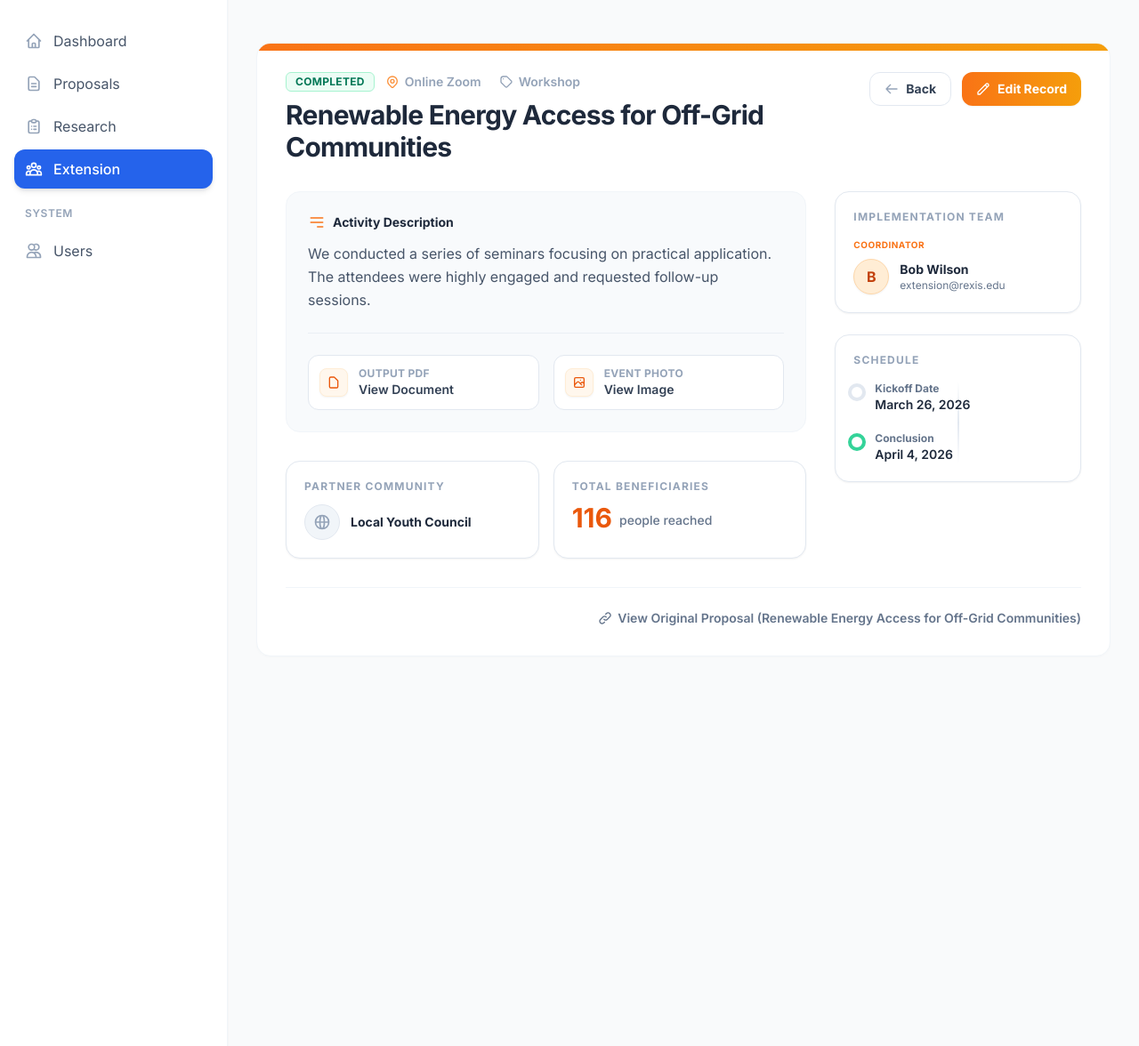
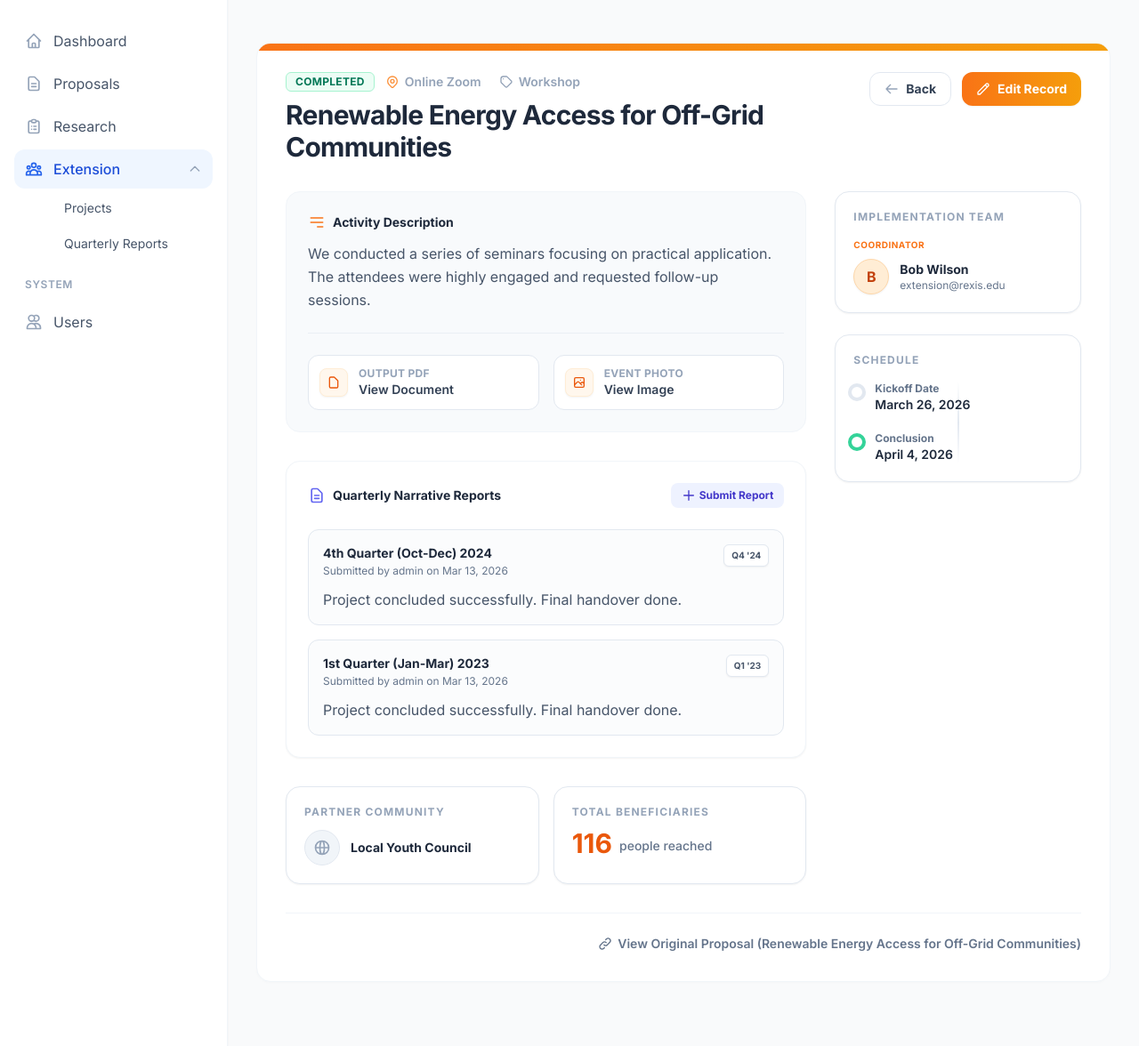
Before and after one commit to lanzy-lanzy/rexis, a Django app: page /extension/1/ in a window 1280 px wide. Shown: the part 64-1240 px from the top of the page at 89% size. Run offline with Django 4.2, Linux system fonts and the light colour scheme; a user stored in the database is signed in; data comes from the database, SQL or seed files in the repository; both versions use the stored data as it was after the commit; some libraries are stand-ins or nearby versions.

Commit message:
feat: Implement extension module with comprehensive quarterly narrative reporting for extension activities.

```diff
--- a/extension/models.py
+++ b/extension/models.py
@@ -66,3 +66,41 @@ class ExtensionRecord(models.Model):
 
     def __str__(self):
         return self.title
+
+
+class ReportQuarter(models.TextChoices):
+    Q1 = 'Q1', '1st Quarter (Jan-Mar)'
+    Q2 = 'Q2', '2nd Quarter (Apr-Jun)'
+    Q3 = 'Q3', '3rd Quarter (Jul-Sep)'
+    Q4 = 'Q4', '4th Quarter (Oct-Dec)'
+
+
+class NarrativeReport(models.Model):
+    extension_record = models.ForeignKey(
+        ExtensionRecord,
+        on_delete=models.CASCADE,
+        related_name='narrative_reports'
+    )
+    quarter = models.CharField(max_length=2, choices=ReportQuarter.choices)
+    report_year = models.PositiveIntegerField(
+        help_text="The year this report covers (e.g. 2024)"
+    )
+    narrative = models.TextField(
+        help_text="Detailed narrative report of activities, achievements, and issues."
+    )
+    submitted_by = models.ForeignKey(
+        settings.AUTH_USER_MODEL,
+        on_delete=models.SET_NULL,
+        null=True,
+        related_name='submitted_narratives'
+    )
+    date_submitted = models.DateTimeField(auto_now_add=True)
+
+    class Meta:
+        ordering = ['-report_year', '-quarter']
+        unique_together = ['extension_record', 'quarter', 'report_year']
+        verbose_name = 'Narrative Report'
+        verbose_name_plural = 'Narrative Reports'
+
+    def __str__(self):
+        return f"{self.get_quarter_display()} {self.report_year} - {self.extension_record.title}"
--- a/extension/urls.py
+++ b/extension/urls.py
@@ -6,4 +6,6 @@ urlpatterns = [
     path('create/', views.extension_create, name='extension_create'),
     path('<int:pk>/', views.extension_detail, name='extension_detail'),
     path('<int:pk>/edit/', views.extension_edit, name='extension_edit'),
+    path('<int:pk>/reports/add/', views.add_narrative_report, name='add_extension_report'),
+    path('reports/quarterly/', views.quarterly_reports_list, name='quarterly_reports'),
 ]
--- a/extension/views.py
+++ b/extension/views.py
@@ -5,8 +5,8 @@ from django.http import HttpRequest, HttpResponse
 from django.core.paginator import Paginator
 from django.db.models import Q
 
-from .models import ExtensionRecord, ExtensionStatus
-from .forms import ExtensionRecordForm
+from .models import ExtensionRecord, ExtensionStatus, NarrativeReport, ReportQuarter
+from .forms import ExtensionRecordForm, NarrativeReportForm
 from proposals.models import Proposal, ProposalStatus, ProposalType
 from users.models import UserRole
 
@@ -88,3 +88,56 @@ def extension_edit(request: HttpRequest, pk: int) -> HttpResponse:
         form = ExtensionRecordForm(instance=record)
 
     return render(request, 'extension/extension_form.html', {'form': form, 'record': record})
+
+
+@login_required
+def add_narrative_report(request: HttpRequest, pk: int) -> HttpResponse:
+    record = get_object_or_404(ExtensionRecord, pk=pk)
+
+    if not request.user.is_extension_staff and not request.user.is_admin:
+        messages.error(request, 'Access denied. Extension staff only.')
+        return redirect('extension_detail', pk=pk)
+
+    if request.method == 'POST':
+        form = NarrativeReportForm(request.POST)
+        if form.is_valid():
+            report = form.save(commit=False)
+            report.extension_record = record
+            report.submitted_by = request.user
+            report.save()
+            messages.success(request, 'Narrative report added successfully!')
+            return redirect('extension_detail', pk=record.pk)
+    else:
+        form = NarrativeReportForm()
+
+    return render(request, 'extension/narrative_report_form.html', {'form': form, 'record': record})
+
+
+@login_required
+def quarterly_reports_list(request: HttpRequest) -> HttpResponse:
+    reports = NarrativeReport.objects.select_related('extension_record', 'submitted_by')
+
+    year_filter = request.GET.get('year')
+    quarter_filter = request.GET.get('quarter')
+
+    if year_filter:
+        reports = reports.filter(report_year=year_filter)
+    if quarter_filter:
+        reports = reports.filter(quarter=quarter_filter)
+
+    available_years = NarrativeReport.objects.values_list('report_year', flat=True).distinct().order_by('-report_year')
+    quarters = ReportQuarter.choices
+
+    paginator = Paginator(reports, 10)
+    page_number = request.GET.get('page')
+    page_obj = paginator.get_page(page_number)
+
+    context = {
+        'page_obj': page_obj,
+        'available_years': available_years,
+        'quarters': quarters,
+        'current_year_filter': year_filter,
+        'current_quarter_filter': quarter_filter,
+    }
+
+    return render(request, 'extension/quarterly_reports_list.html', context)
--- a/templates/base.html
+++ b/templates/base.html
@@ -74,12 +74,26 @@
                 {% endif %}
 
                 {% if user.is_extension_staff or user.is_admin or user.is_faculty %}
-                <a href="{% url 'extension_list' %}" class="flex items-center px-3 py-2.5 mt-1 rounded-xl transition-all duration-200 group {% if 'extension' in request.resolver_match.url_name or '/extension/' in request.path %}bg-blue-600 text-white shadow-md font-medium{% else %}text-slate-600 hover:bg-slate-50 hover:text-slate-900{% endif %}">
-                    <svg class="w-5 h-5 mr-3 transition-colors {% if 'extension' in request.resolver_match.url_name or '/extension/' in request.path %}text-white{% else %}text-slate-400 group-hover:text-blue-600{% endif %}" fill="none" stroke="currentColor" viewBox="0 0 24 24">
-                        <path stroke-linecap="round" stroke-linejoin="round" stroke-width="2" d="M17 20h5v-2a3 3 0 00-5.356-1.857M17 20H7m10 0v-2c0-.656-.126-1.283-.356-1.857M7 20H2v-2a3 3 0 015.356-1.857M7 20v-2c0-.656.126-1.283.356-1.857m0 0a5.002 5.002 0 019.288 0M15 7a3 3 0 11-6 0 3 3 0 016 0zm6 3a2 2 0 11-4 0 2 2 0 014 0zM7 10a2 2 0 11-4 0 2 2 0 014 0z"></path>
-                    </svg>
-                    Extension
-                </a>
+                <div x-data="{ open: {% if 'extension' in request.resolver_match.url_name or 'quarterly_reports' in request.resolver_match.url_name or '/extension/' in request.path %}true{% else %}false{% endif %} }" class="mt-1">
+                    <button @click="open = !open" class="w-full flex items-center justify-between px-3 py-2.5 rounded-xl transition-all duration-200 group {% if 'extension' in request.resolver_match.url_name or 'quarterly_reports' in request.resolver_match.url_name or '/extension/' in request.path %}bg-blue-50 text-blue-700 font-medium{% else %}text-slate-600 hover:bg-slate-50 hover:text-slate-900{% endif %}">
+                        <div class="flex items-center">
+                            <svg class="w-5 h-5 mr-3 transition-colors {% if 'extension' in request.resolver_match.url_name or 'quarterly_reports' in request.resolver_match.url_name or '/extension/' in request.path %}text-blue-600{% else %}text-slate-400 group-hover:text-blue-600{% endif %}" fill="none" stroke="currentColor" viewBox="0 0 24 24">
+                                <path stroke-linecap="round" stroke-linejoin="round" stroke-width="2" d="M17 20h5v-2a3 3 0 00-5.356-1.857M17 20H7m10 0v-2c0-.656-.126-1.283-.356-1.857M7 20H2v-2a3 3 0 015.356-1.857M7 20v-2c0-.656.126-1.283.356-1.857m0 0a5.002 5.002 0 019.288 0M15 7a3 3 0 11-6 0 3 3 0 016 0zm6 3a2 2 0 11-4 0 2 2 0 014 0zM7 10a2 2 0 11-4 0 2 2 0 014 0z"></path>
+                            </svg>
+                            Extension
+                        </div>
+                        <svg class="w-4 h-4 text-slate-400 transition-transform duration-200" :class="{'rotate-180': open}" fill="none" stroke="currentColor" viewBox="0 0 24 24"><path stroke-linecap="round" stroke-linejoin="round" stroke-width="2" d="M19 9l-7 7-7-7"></path></svg>
+                    </button>
+
+                    <div x-show="open" x-collapse class="mt-1 space-y-1 pl-11 pr-2">
+                        <a href="{% url 'extension_list' %}" class="block px-3 py-2 text-sm rounded-lg transition-colors {% if request.resolver_match.url_name == 'extension_list' %}bg-blue-600 text-white font-medium shadow-sm{% else %}text-slate-600 hover:bg-slate-100 hover:text-slate-900{% endif %}">
+                            Projects
+                        </a>
+                        <a href="{% url 'quarterly_reports' %}" class="block px-3 py-2 text-sm rounded-lg transition-colors {% if request.resolver_match.url_name == 'quarterly_reports' %}bg-blue-600 text-white font-medium shadow-sm{% else %}text-slate-600 hover:bg-slate-100 hover:text-slate-900{% endif %}">
+                            Quarterly Reports
+                        </a>
+                    </div>
+                </div>
                 {% endif %}
 
                 {% if user.is_admin %}
--- a/templates/extension/extension_detail.html
+++ b/templates/extension/extension_detail.html
@@ -93,6 +93,48 @@
                             </a>
                             {% endif %}
                         </div>
+                    </div>
+
+                    <!-- Narrative Reports Section -->
+                    <div class="bg-white rounded-2xl p-6 border border-slate-100 shadow-sm">
+                        <div class="flex items-center justify-between mb-6">
+                            <h3 class="text-sm font-bold text-slate-800 flex items-center gap-2">
+                                <svg class="w-5 h-5 text-indigo-500" fill="none" stroke="currentColor" viewBox="0 0 24 24"><path stroke-linecap="round" stroke-linejoin="round" stroke-width="2" d="M9 12h6m-6 4h6m2 5H7a2 2 0 01-2-2V5a2 2 0 012-2h5.586a1 1 0 01.707.293l5.414 5.414a1 1 0 01.293.707V19a2 2 0 01-2 2z"></path></svg>
+                                Quarterly Narrative Reports
+                            </h3>
+                            {% if user == record.coordinator or user.is_admin %}
+                            <a href="{% url 'add_extension_report' record.pk %}" class="inline-flex items-center px-3 py-1.5 bg-indigo-50 text-indigo-700 text-xs font-bold rounded-lg hover:bg-indigo-100 transition-colors">
+                                <svg class="w-4 h-4 mr-1" fill="none" stroke="currentColor" viewBox="0 0 24 24"><path stroke-linecap="round" stroke-linejoin="round" stroke-width="2" d="M12 4v16m8-8H4"></path></svg>
+                                Submit Report
+                            </a>
+                            {% endif %}
+                        </div>
+
+                        {% if record.narrative_reports.exists %}
+                        <div class="space-y-4">
+                            {% for report in record.narrative_reports.all %}
+                            <div class="p-4 rounded-xl border border-slate-200 bg-slate-50/50">
+                                <div class="flex items-start justify-between mb-3">
+                                    <div>
+                                        <p class="text-sm font-extrabold text-slate-800">{{ report.get_quarter_display }} {{ report.report_year }}</p>
+                                        <p class="text-xs text-slate-500 mt-0.5">Submitted by {{ report.submitted_by.get_full_name|default:report.submitted_by.username }} on {{ report.date_submitted|date:"M d, Y" }}</p>
+                                    </div>
+                                    <span class="px-2 py-1 bg-white border border-slate-200 text-slate-600 text-[10px] font-bold uppercase rounded-md shadow-sm">
+                                        {{ report.quarter }} '{{ report.report_year|stringformat:"s"|slice:"2:" }}
+                                    </span>
+                                </div>
+                                <div class="prose prose-sm prose-slate max-w-none text-slate-600">
+                                    <p class="whitespace-pre-line">{{ report.narrative }}</p>
+                                </div>
+                            </div>
+                            {% endfor %}
+                        </div>
+                        {% else %}
+                        <div class="text-center py-6 bg-slate-50 rounded-xl border border-dashed border-slate-200">
+                            <svg class="w-10 h-10 mx-auto text-slate-300 mb-2" fill="none" stroke="currentColor" viewBox="0 0 24 24"><path stroke-linecap="round" stroke-linejoin="round" stroke-width="2" d="M9 12h6m-6 4h6m2 5H7a2 2 0 01-2-2V5a2 2 0 012-2h5.586a1 1 0 01.707.293l5.414 5.414a1 1 0 01.293.707V19a2 2 0 01-2 2z"></path></svg>
+                            <p class="text-sm font-medium text-slate-500">No quarterly reports submitted yet.</p>
+                        </div>
+                        {% endif %}
                     </div>
 
                     <!-- Partner Profile Section -->
```
Also changed, not shown: extension/forms.py (+12 -1 lines), templates/extension/narrative_report_form.html (added, +66 -0 lines), templates/extension/quarterly_reports_list.html (added, +138 -0 lines), README.md (added), db.sqlite3, extension/migrations/0003_narrativereport.py (added).
